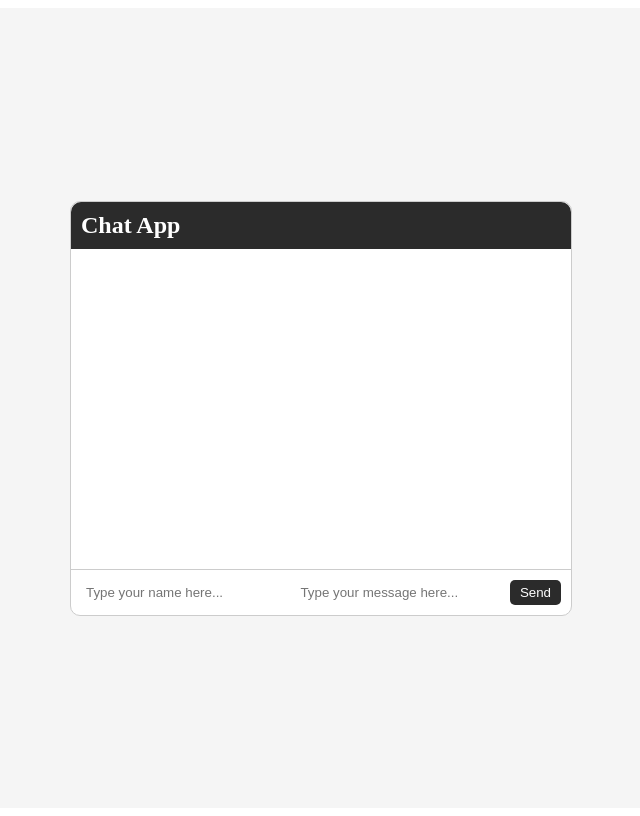
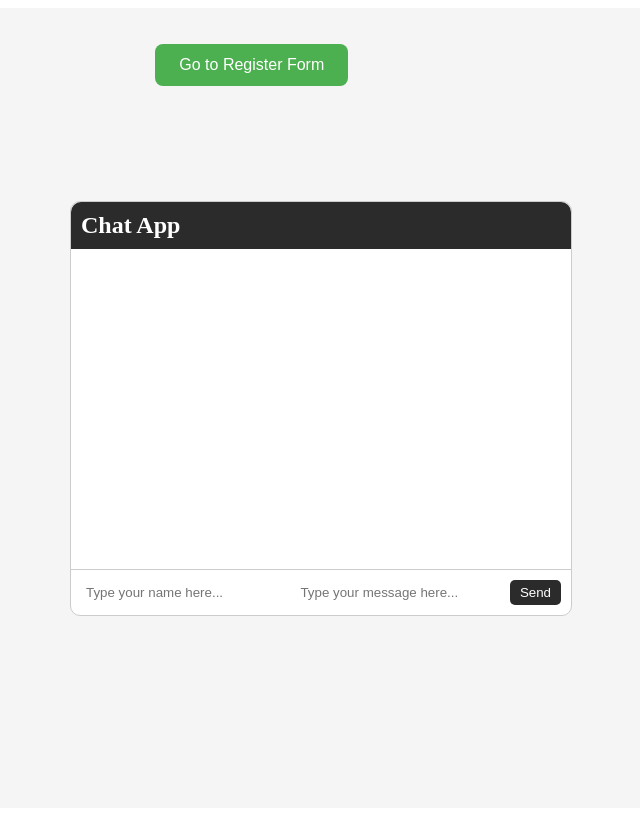
Before and after one commit to Pavel-OOP/chat, a Flask app: page / in a window 1280 px wide. Shown: the whole page, without its empty margins (319-959 px from the left). Run offline with Flask 2, Linux system fonts and the light colour scheme; some libraries are stand-ins or nearby versions.

Commit message:
register form, redirect button, logic change for accounts creating(active or not) REST api and styles

```diff
--- a/accounts/sqlDB.py
+++ b/accounts/sqlDB.py
@@ -36,7 +36,7 @@ def updateTransLog(email, transactionList):
     customers.update_one(transQuery, transQueryNew)
 
 
-def insertInDatabase(name, age, email, password, balance, active, transactionList):
+def insertInDatabase(name, age, email, password, balance, transactionList):
     emailQuery = {"email": email}
     emailQueryRes = customers.find(emailQuery)
     check = True
@@ -47,8 +47,10 @@ def insertInDatabase(name, age, email, password, balance, active, transactionLis
     if check:
         sPass = hashlib.sha256((name+password).encode())
         dbInject = {"name": name, "age": age, "email": email, "password": sPass.hexdigest(), "balance": balance,
-                    "active": active,
+                    "active": True,
                     "transactionLog": transactionList}
         customers.insert_one(dbInject)
+        return True
     else:
         print("Cannot create account, user already exists")
+        return False
--- a/api/rest.py
+++ b/api/rest.py
@@ -1,6 +1,8 @@
-from flask import Flask, render_template
+from flask import Flask, render_template, jsonify
 from flask_restful import Resource, Api
 from flask_socketio import SocketIO, send
+from flask import request
+from accounts import accounts
 
 app = Flask("LotteryAPI")
 socketio = SocketIO(app, cors_allowed_origins="*")
@@ -11,6 +13,22 @@ def handleMessage(message):
     print("Received message: " + message)
     if message != "User connected!":
         send(message, broadcast=True)
+
+
+@app.route('/api/register', methods=['POST'])
+def register():
+    data = request.json
+
+    name = data['name']
+    email = data['email']
+    age = data['age']
+    amount = data['amount']
+    password = data['password']
+
+    acc = accounts.Account(name, age, email, password, amount)
+    print(acc.isActive())
+    # Return a response to the client
+    return jsonify({'success': str(acc.isActive())})
 
 
 @app.route('/form')
--- a/api/static/styles.css
+++ b/api/static/styles.css
@@ -7,6 +7,7 @@
 }
 
 .chat {
+  position: relative;
   width: 500px;
   background-color: white;
   border: 1px solid #ccc;
@@ -72,3 +73,21 @@
   border-radius: 5px;
   cursor: pointer;
 }
+
+
+.redirect-btn {
+position: absolute;
+top: 5%;
+left:36.9%;
+background-color: #4CAF50; /* Green background color */
+border: none; /* Remove button border */
+color: white; /* Text color */
+padding: 12px 24px; /* Padding for button text */
+text-align: center; /* Center button text */
+text-decoration: none; /* Remove underline on button */
+display: inline-block; /* Display as inline block element */
+font-size: 16px; /* Font size for button text */
+margin: 4px 2px; /* Add margin to button */
+cursor: pointer; /* Change cursor on hover */
+border-radius: 8px; /* Add rounded corners to button */
+}
--- a/api/templates/index.html
+++ b/api/templates/index.html
@@ -26,7 +26,9 @@
 </head>
   <body>
     <div class="container">
+        <button class="redirect-btn" onclick="location.href='/form'">Go to Register Form</button>
       <div class="chat">
+
         <div class="chat-header">
           <h2>Chat App</h2>
         </div>
```
Also changed, not shown: accounts/accounts.py (+12 -2 lines), api/templates/form.html (+35 -13 lines).
